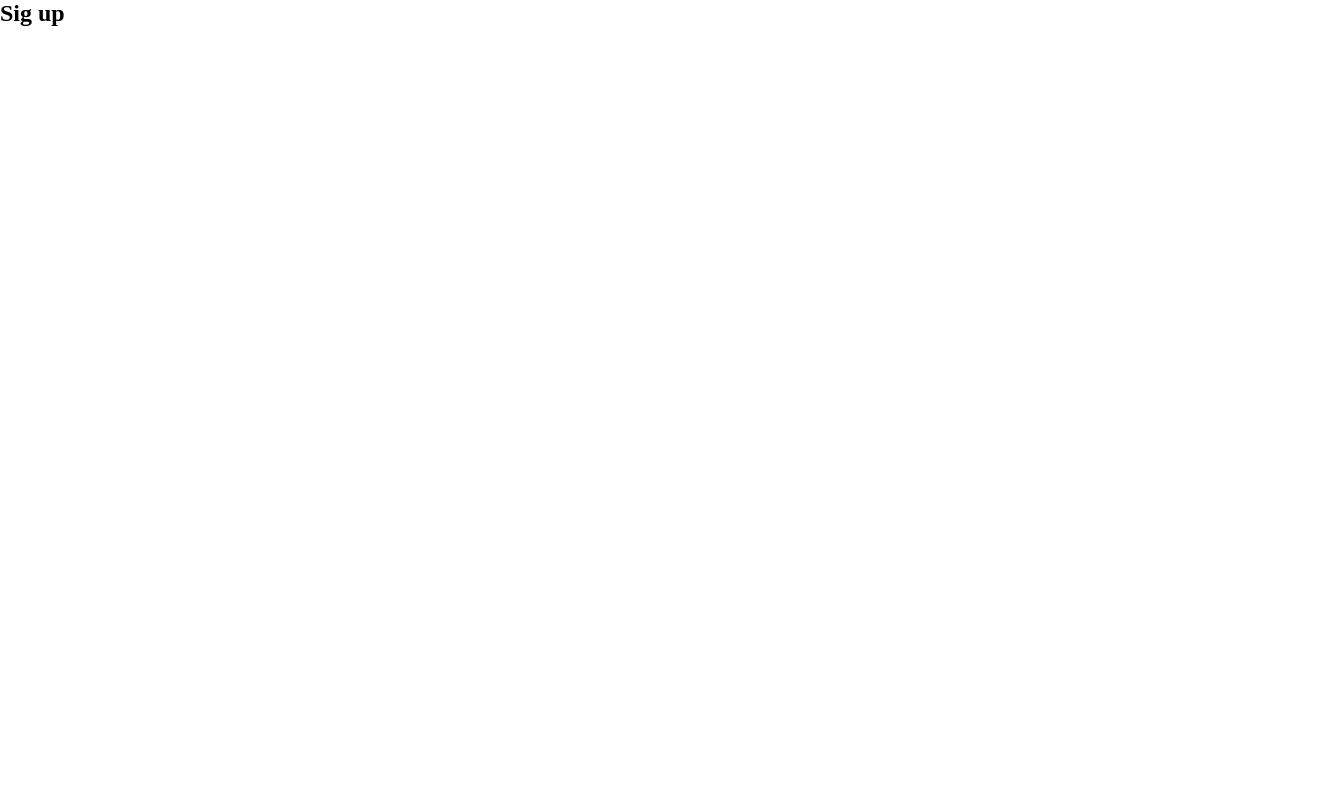
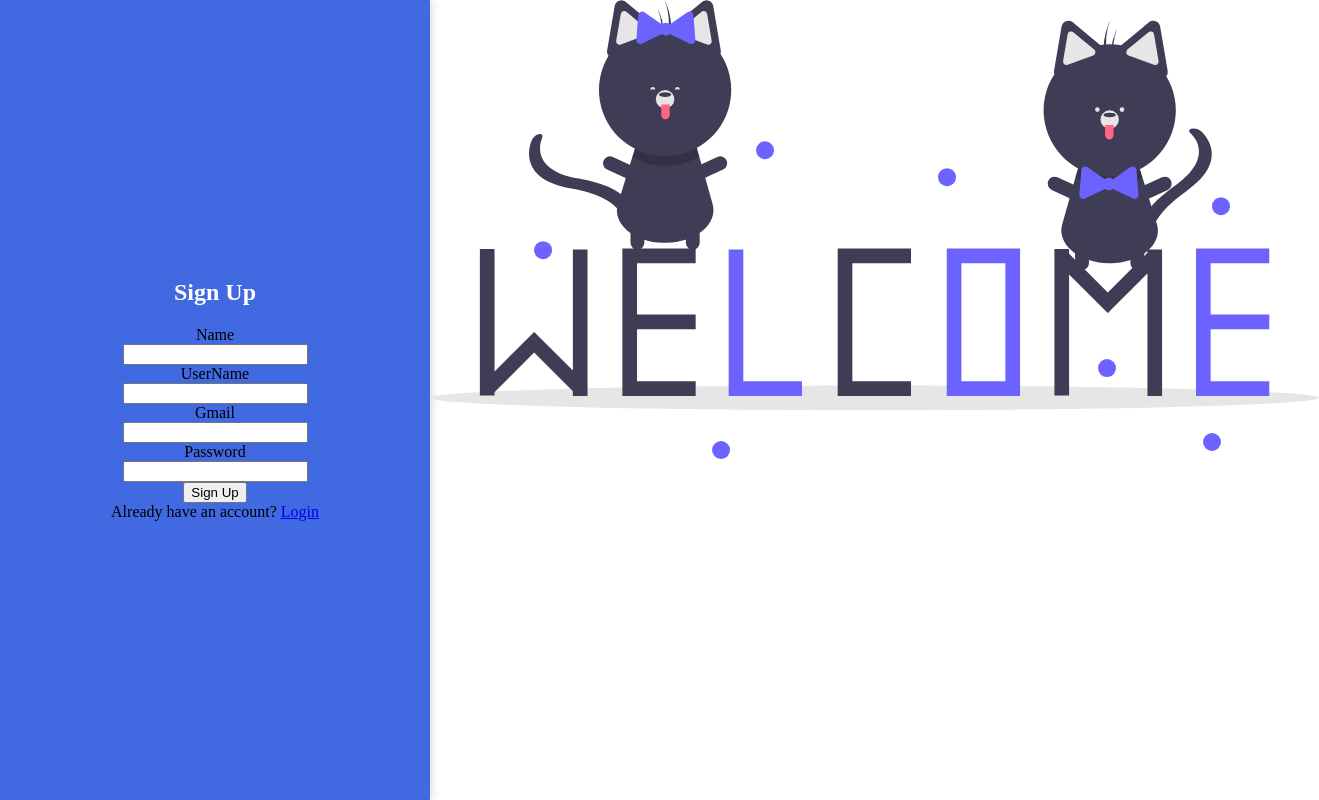
Before and after one commit to EmilioVigil/AppNotas, a React (Vite) app: page /singup in a window 1280 px wide. Shown: the whole page, 1319 px wide, since content can reach past the window. Built offline with nearby package versions, Linux system fonts and the light colour scheme.

Commit message:
-Agregamos estilos al componente SignUp

```diff
--- a/src/components/signUp/SignUp.jsx
+++ b/src/components/signUp/SignUp.jsx
@@ -1,12 +1,95 @@
+import { useState } from 'react'
+import { useNavigate } from 'react-router-dom'
+import { signUpUser } from '../../services/SignUp'
+import SignUpImg from '../../../public/SignUp.svg'
+import { ContainerSignUp, FormContainer } from './SignUp.styled'
 
 
 export function SignUp() {
+    const navigate = useNavigate()
+    const [input, setInput] = useState({
+        userName: '',
+        name: '',
+        gmail: '',
+        password: ''
+    })
+
+    const [signUpCorrect, setSignUpCorrect] = useState('')
+    const [errorServer, setErrorServer] = useState('')
+
+    const changeLogin = ({ target }) => {
+        setInput({
+            ...input,
+            [target.name]: target.value
+        })
+    }
+
+    const handleSignUp = async (e) => {
+        e.preventDefault();
+        try {
+            const signUp = await signUpUser(input)
+            setTimeout(() => {
+                setSignUpCorrect('Congratulations! Your registration has been successfully completed.')
+            }, 3000)
+
+            return navigate('/login')
+        } catch (e) {
+            setErrorServer('Wrong Credentials')
+        }
+    }
+
     return (
         <>
-            <div>
-                <h2>Sig up</h2>
-            </div>
+            <ContainerSignUp>
+                {
+                    signUpCorrect ? <p>{signUpCorrect}</p> : ''
+                }
+                <FormContainer>
 
+                    <h2>Sign Up</h2>
+                    <label >Name</label>
+                    <input
+                        type="text"
+                        value={input.name}
+                        name="name"
+                        onChange={changeLogin}
+                    />
+                    <label >UserName</label>
+                    <input
+                        type="text"
+                        value={input.userName}
+                        name="userName"
+                        onChange={changeLogin}
+                    />
+                    <label >Gmail</label>
+                    <input
+                        type="gmail"
+                        value={input.gmail}
+                        name="gmail"
+                        onChange={changeLogin}
+                    />
+                    <label >Password</label>
+                    <input
+                        type="password"
+                        value={input.password}
+                        name="password"
+                        onChange={changeLogin}
+                    />
+                    {
+                        errorServer ? <p>{errorServer}</p> : ''
+                    }
+                    <button onClick={handleSignUp} >
+                        Sign Up
+                    </button>
+                    <p>Already have an account? <a href="http://localhost:5173/login">Login</a> </p>
+
+                </FormContainer>
+
+                <div>
+                    <img src={SignUpImg} alt="imagenSignUp" />
+                </div>
+
+            </ContainerSignUp>
         </>
     )
 }
--- a/src/components/signUp/SignUp.styled.js
+++ b/src/components/signUp/SignUp.styled.js
@@ -0,0 +1,51 @@
+import styled from 'styled-components'
+
+const ContainerSignUp = styled.div`
+    display : flex;
+    flex-direction: row;
+    height: 100vh;
+`
+const FormContainer = styled.form`
+    display: flex;
+    flex-direction: column;
+    justify-content: center;
+    align-items: center;
+    min-width: 350px;
+    max-width: 500px;
+    padding: 40px;
+    background-color: #4169e1;
+    box-shadow: 0px 0px 10px rgba(0, 0, 0, 0.2);
+
+    h2{
+        color : #fff;
+        margin-bottom: 20px;
+        font-size: 24px;
+    }
+
+`
+
+const ButtonSignUp = styled.button`
+    width: 20rem;
+    padding: 10px;
+    margin-top: 1rem;
+    border-radius: 5px;
+    border: none;
+    background-color: #fff;
+    color: black;
+    font-size: 16px;
+    cursor: pointer;
+
+    transition: all 0.3s ease-in-out;
+
+  &:hover {
+    transform: scale(1.1);
+    background-color: #fff;
+    color: #4169e1;
+  }
+`
+
+export {
+    ContainerSignUp,
+    FormContainer,
+    ButtonSignUp
+}
--- /dev/null
+++ b/src/services/SignUp.js
@@ -0,0 +1,8 @@
+const URLBASE = 'http://localhost:3000/create/users'
+import axios from "axios";
+
+export const signUpUser = async (credentials) => {
+    const response = await axios.post(URLBASE, credentials);
+    const data = response.data;
+    return data;
+}
```
Also changed, not shown: public/SignUp.svg (renamed from public/Singup.svg).
